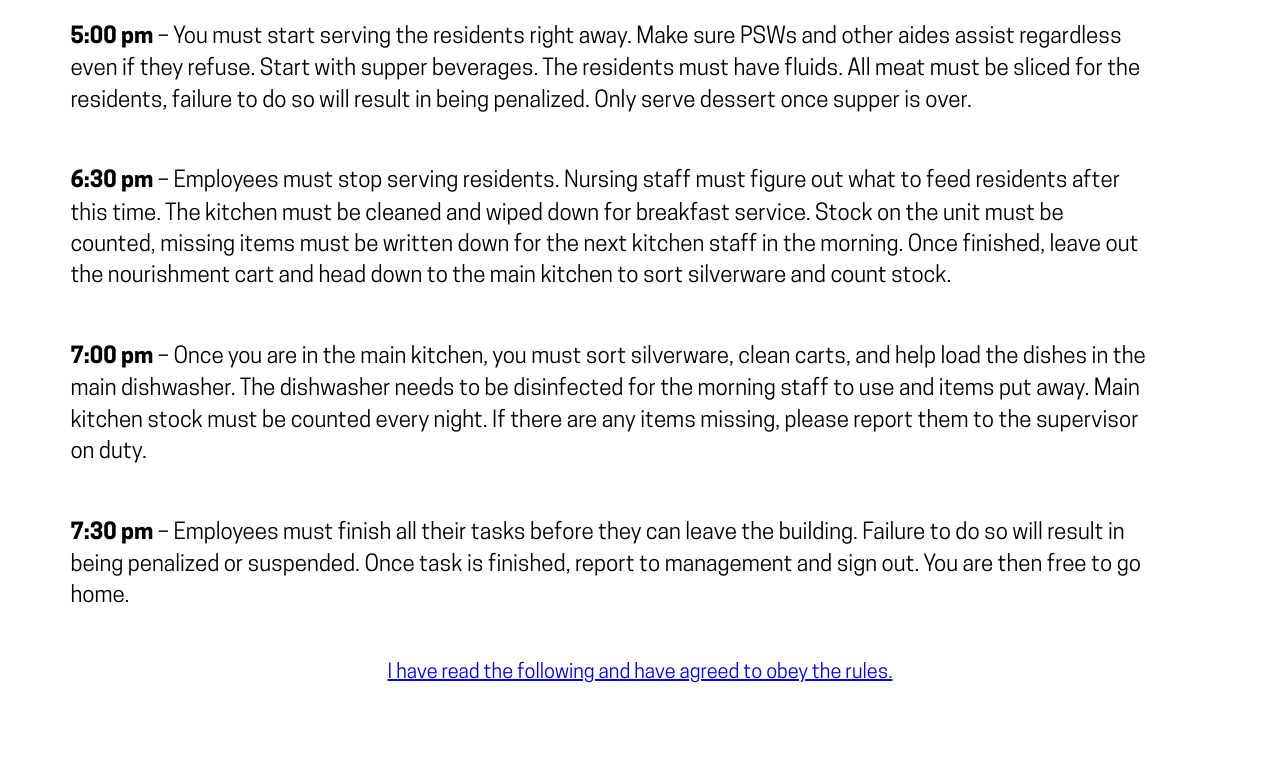
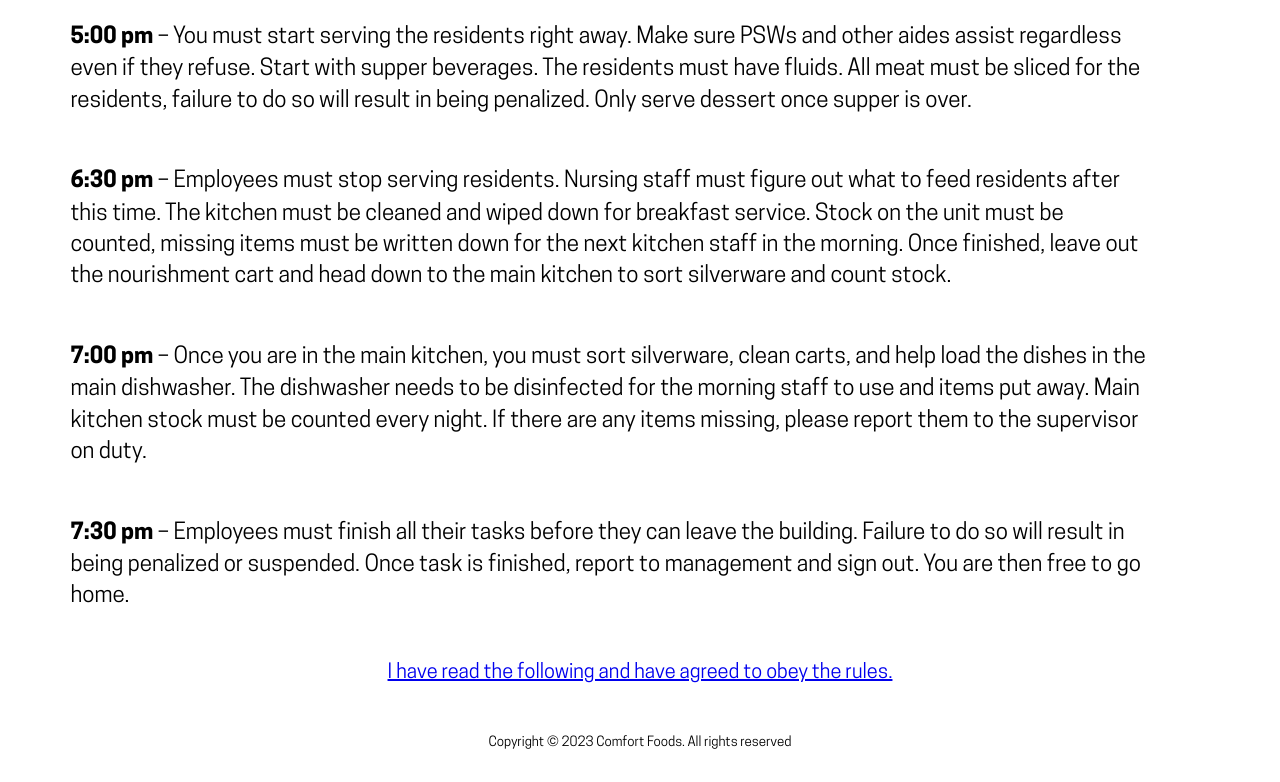
Before and after one commit to Alco80/comfort-foods-guidelines-site, a website: page index.html in a window 1280 px wide. Shown: the part 3559-4341 px from the top of the page. Before the commit the page ends 4290 px from the top, so only its background shows below. Drawn offline with Linux system fonts and the light colour scheme; files whose address does not match are found by name.

Commit message:
Added Footer

```diff
--- a/css/main.css
+++ b/css/main.css
@@ -220,6 +220,12 @@ list-style: square;
     color: #0011ff;
 }
 
+.footer{
+    text-align: center;
+    margin-top: 1.3em;
+    margin-bottom: 2em;
+}
+
 
 /* || MEDIA QUERIES */
 
--- a/index.html
+++ b/index.html
@@ -111,5 +111,6 @@
         <a href="#" class="agree-link">I have read the following and have agreed to obey the rules.</a>
     </div>
 </div>
+<footer class="footer"><small>Copyright © 2023 Comfort Foods. All rights reserved</small></footer>
 </body>
 </html>
```
